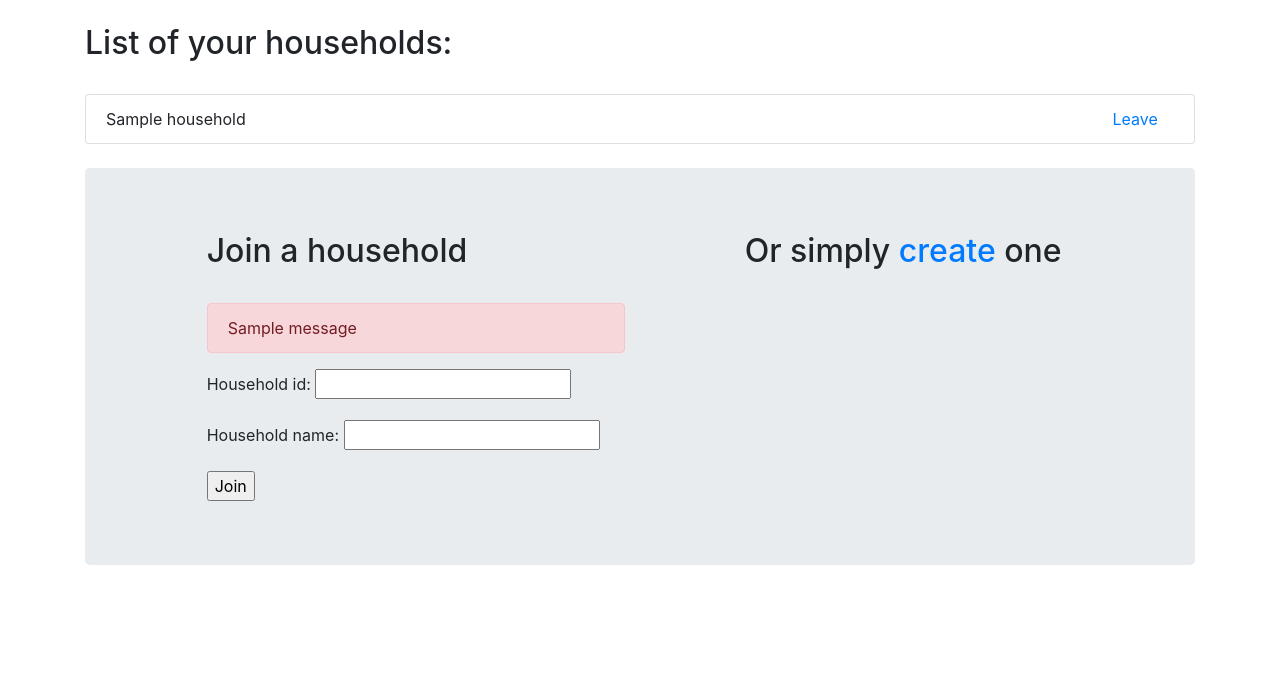
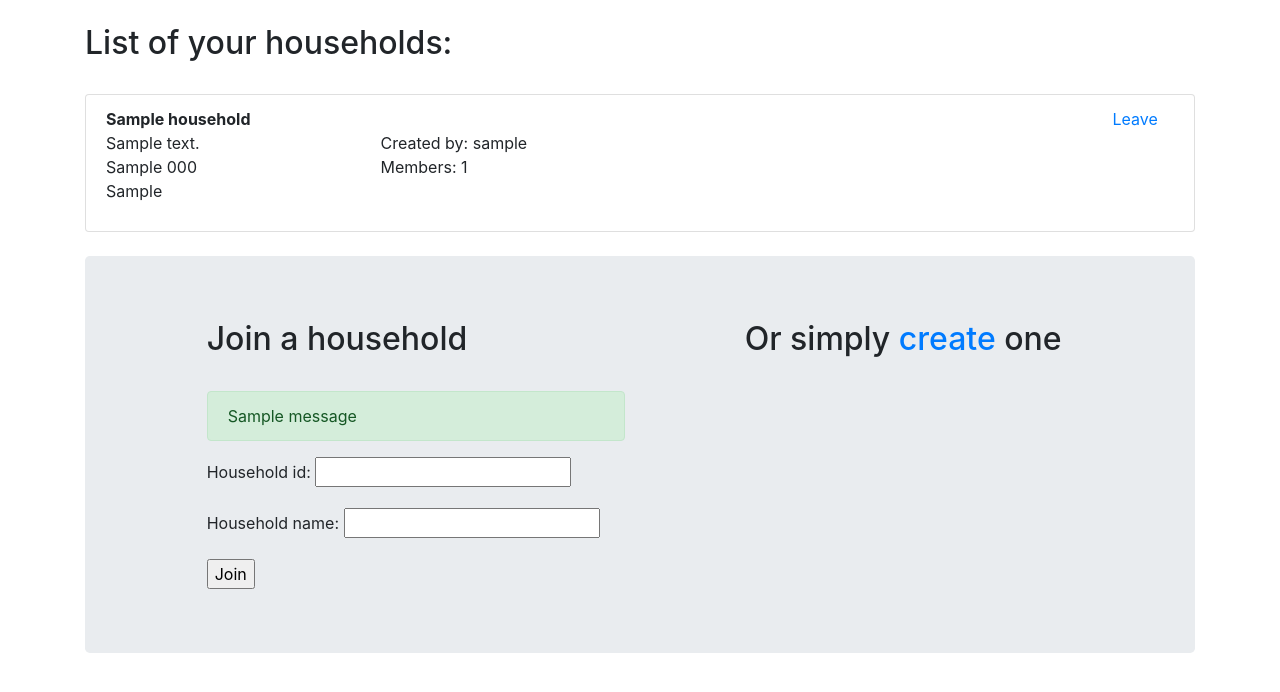
Before and after one commit to Seqrous/ThingsWeNeedRedefined, a Django app: a page that uses ThingsWeNeed/shopping_app/templates/shopping_app/household_list.html in a window 1280 px wide. Shown: the part 56-748 px from the top of the page. Run offline with Django 3.2, Linux system fonts and the light colour scheme; a user stored in the database is signed in; tables that the repository leaves empty hold one stand-in row (values such as "Sample post"); one stand-in notice (Sample message) is shown; some libraries are stand-ins or nearby versions.

Commit message:
Update household_list display details and fix alert colour altering

```diff
--- a/ThingsWeNeed/ThingsWeNeed/settings.py
+++ b/ThingsWeNeed/ThingsWeNeed/settings.py
@@ -11,6 +11,7 @@ https://docs.djangoproject.com/en/3.0/ref/settings/
 """
 
 import os
+from django.contrib.messages import constants as message_constants
 
 # Build paths inside the project like this: os.path.join(BASE_DIR, ...)
 BASE_DIR = os.path.dirname(os.path.dirname(os.path.abspath(__file__)))
@@ -72,6 +73,11 @@ TEMPLATES = [
 
 WSGI_APPLICATION = 'ThingsWeNeed.wsgi.application'
 
+MESSAGE_TAGS = {message_constants.DEBUG: 'debug',
+                message_constants.INFO: 'info',
+                message_constants.SUCCESS: 'success',
+                message_constants.WARNING: 'warning',
+                message_constants.ERROR: 'danger',}
 
 # Database
 # https://docs.djangoproject.com/en/3.0/ref/settings/#databases
--- a/ThingsWeNeed/shopping_app/templates/shopping_app/household_list.html
+++ b/ThingsWeNeed/shopping_app/templates/shopping_app/household_list.html
@@ -10,9 +10,23 @@
             {% for household in household_list %}
                 <li class='list-group-item'>
                     <div class='row'>
-                        <span class='col-md-11'>
-                            {{ household.name }}
-                        </span>
+                        <div class='col-md-3'>
+                            <address>
+                                <strong>{{ household.name }}</strong>
+                                <br>
+                                {{ household.address.street_address }}
+                                <br>
+                                {{ household.address.city }} {{ household.address.postal_code }}
+                                <br>
+                                {{ household.address.country }}
+                            </address>
+                        </div>
+                        <div class='col-md-8'>
+                            <br>
+                            Created by: {{ household.created_by }}
+                            <br>
+                            Members: {{ household.members.all|length }}
+                        </div>
                         <span class='col-md-1'>
                             <a class='leave-household-a' href="{% url 'shopping_app:household_leave' username=user.username household_slug=household.slug %}">Leave</a>
                         </span>
@@ -33,7 +47,7 @@
                 <br>
                 {% if messages %}
                     {% for message in messages %}
-                        <div class="alert alert-danger">
+                        <div class="alert alert-{{ message.tags }}">
                             {{ message|safe }}
                         </div>
                     {% endfor %}
```
Also changed, not shown: ThingsWeNeed/shopping_app/templates/shopping_app/wish_list.html (+7 -3 lines).
